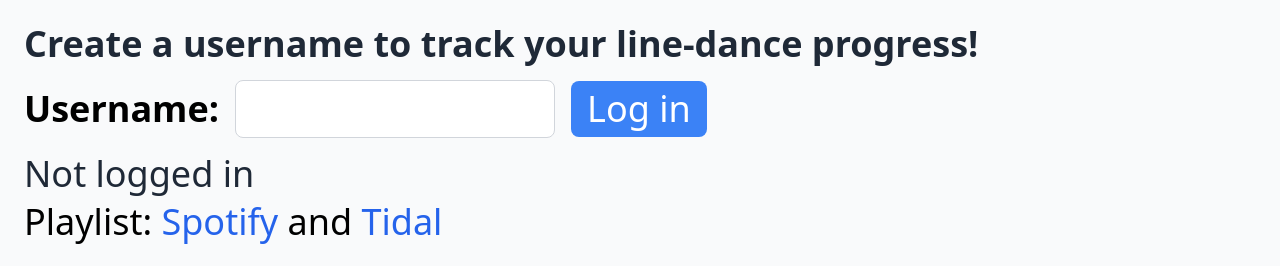
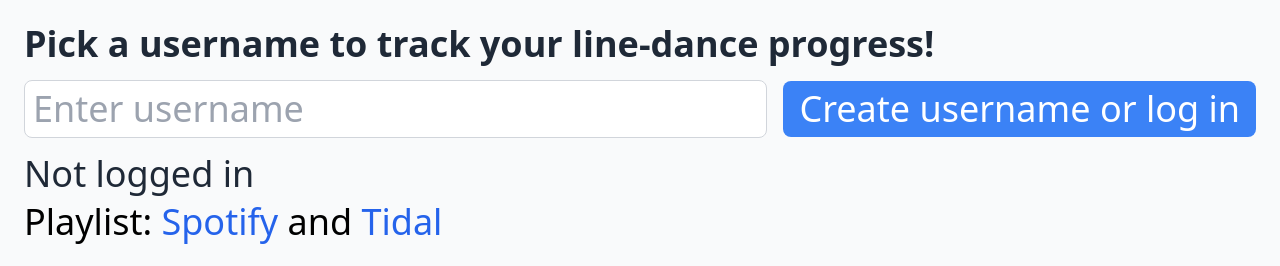
Before and after one commit to loic-lescoat/linedance-tracker, a Flask app: page /linedance-tracker/ in a window 1280 px wide. Shown: the top 266 px of the page. Run offline with Flask 3, Linux system fonts and the light colour scheme; data that the repository does not hold is empty; parts of the project's set-up code (start-up, migrations or seed data) failed here and were passed over; some libraries are stand-ins or nearby versions.

Commit message:
prettify and adapt messaging

```diff
--- a/templates/home.html
+++ b/templates/home.html
@@ -15,7 +15,7 @@
       <div id="header" class="mb-6">
         <h1 class="2xl:text-2xl font-bold mb-4 text-gray-800">
             {% if username is none %}
-              Create a username to track your line-dance progress!
+              Pick a username to track your line-dance progress!
             {% elif n_learned == 0 and n_interested == 0 %}
                 Click a Tutorial link below to start learning!
             {% else %}
@@ -24,9 +24,8 @@
         </h1>
           <form method="post" class="flex items-center space-x-4 mb-4 flex-wrap">
 
-            <label for="username" class="font-semibold">Username:</label>
-            <input type="text" name="username" class="border border-gray-300 p-2 rounded-lg max-w-xs">
-            <input type="submit" value="{% if username is none %}Log in{% else %}Switch user{% endif %}" class="bg-blue-500 text-white px-4 py-2 rounded-lg hover:bg-blue-600">
+            <input type="text" name="username" class="border border-gray-300 p-2 rounded-lg flex-1 min-w-0" placeholder="Enter username">
+            <input type="submit" value="{% if username is none %}Create username or log in{% else %}Switch user{% endif %}" class="bg-blue-500 text-white px-4 py-2 rounded-lg hover:bg-blue-600">
 
             {% if username is not none %}
 	    <a href="{{ url_for('linedance-tracker.logout') }}" class="bg-red-500 text-center text-white px-4 py-2 rounded-lg hover:bg-red-600">
```
